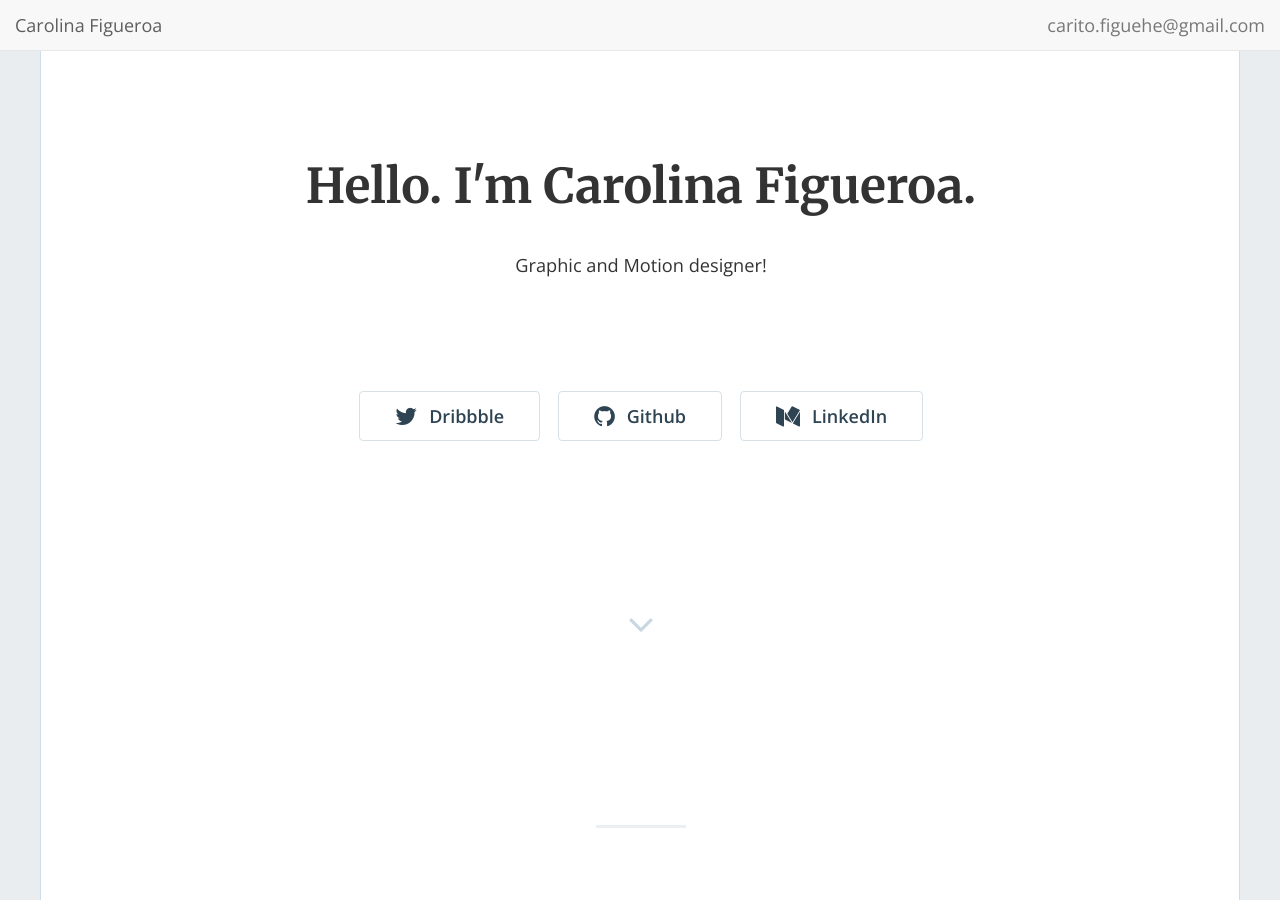
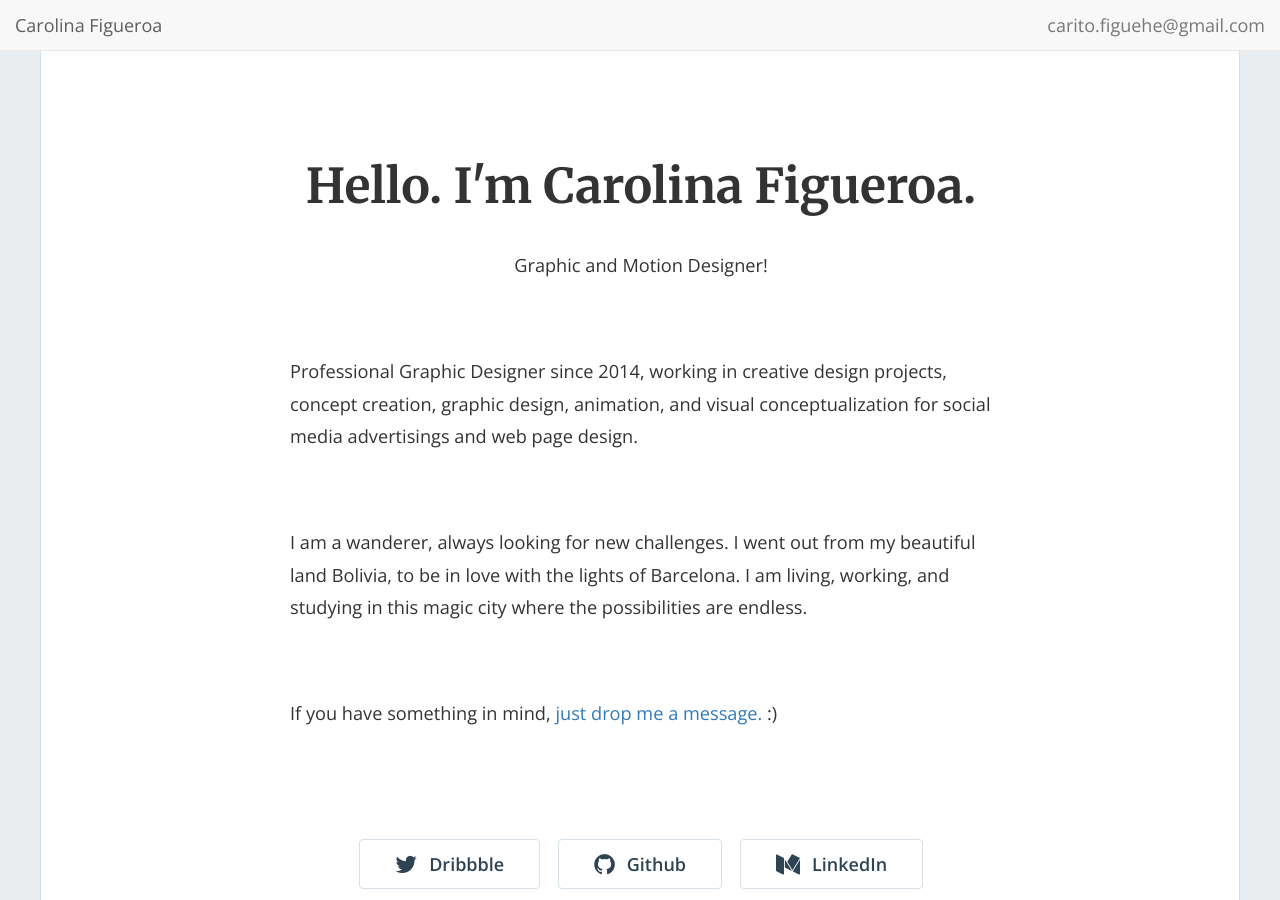
Before and after one commit to randomphenomena/portafolio, a Jekyll site: the page built from index.html, in a window 1280 px wide and 900 px high. Built offline with Jekyll 4.4.1, drawn with Linux system fonts in a browser that asks for light colours; nearby versions of some CDN libraries; the list of posts is cut into pages by our own code.

Commit message:
added message

```diff
--- a/_config.yml
+++ b/_config.yml
@@ -15,7 +15,8 @@
 # in the templates via {{ site.myvariable }}.
 title: "Hello. I'm Carolina Figueroa."
 email: 'carito.figuehe@gmail.com'
-description: "Graphic and Motion designer!"
+description: "Graphic and Motion Designer!"
+
 baseurl: "" # the subpath of your site, e.g. /blog
 url: "https://randomphenomena.com" # the base hostname & protocol for your site, e.g. https://example.com
 dribbble_username: 'randomphenomena'
@@ -92,7 +93,7 @@ pagination:
 footer_text: '© 2022 Carolina Figueroa'
 admin_name: 'Carolina Figueroa'
 google_analytics: "UA-9999999-99" # Update with your own tracking ID
-enable_contact: false
+enable_contact: true
 
 #### Phantom Navigation menu
 enable_nav: true
--- a/_includes/contact.html
+++ b/_includes/contact.html
@@ -1 +1,5 @@
-<a data-toggle="modal" data-target="#contact"> Why not get in touch?</a>
+<p>
+    If you have something in mind,
+    <a data-toggle="modal" data-target="#contact"> just drop me a message.</a>
+    :)
+</p>
--- a/_includes/home-hero.html
+++ b/_includes/home-hero.html
@@ -13,10 +13,14 @@
           {% endif %}
 
           {% if site.description != '' or site.enable_contact == true %}
+
           <p class="text-center">
             {% if site.description != '' %}
             {{site.description}}
             {% endif %}
+
+            <p>Professional Graphic Designer since 2014, working in creative design projects, concept creation, graphic design, animation, and visual conceptualization for social media advertisings and web page design.</p>
+            <p>I am a wanderer, always looking for new challenges. I went out from my beautiful land Bolivia, to be in love with the lights of Barcelona. I am living, working, and studying in this magic city where the possibilities are endless.</p>
 
             {% if site.enable_contact == true %}
             {% include contact.html %}
```
